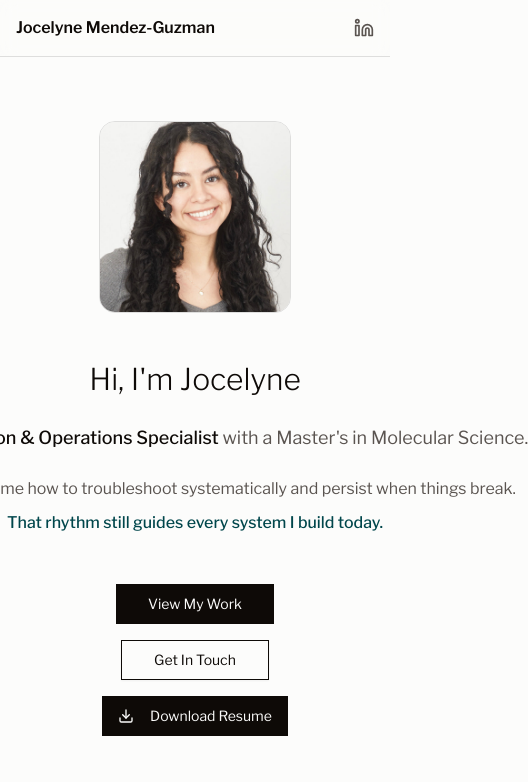
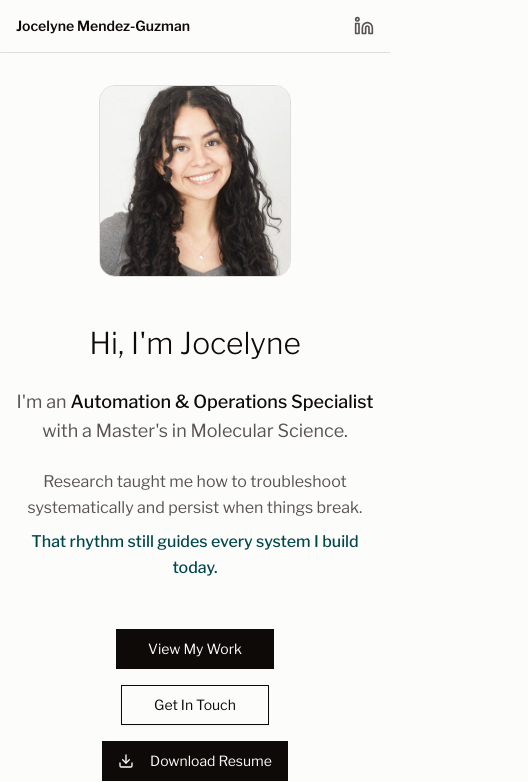
Before and after one commit to joce-biorender/portfolio, a Next.js app: page / in a window 390 px wide. Shown: the top 782 px of the page, 528 px wide, since content can reach past the window. Built offline with nearby package versions, Linux system fonts and the light colour scheme.

Commit message:
Fix mobile responsiveness in hero section - remove whitespace-nowrap and adjust text sizing

```diff
--- a/app/page.tsx
+++ b/app/page.tsx
@@ -61,7 +61,7 @@ export default function Home() {
       <nav className="sticky top-0 z-50 bg-background/95 backdrop-blur supports-[backdrop-filter]:bg-background/60 border-b border-border">
         <div className="max-w-7xl mx-auto px-4 sm:px-8 py-4 flex items-center justify-between">
           <div className="flex items-center gap-4 sm:gap-8">
-            <span className="text-base sm:text-lg text-foreground font-semibold font-sans">Jocelyne Mendez-Guzman</span>
+            <span className="text-sm sm:text-base md:text-lg text-foreground font-semibold font-sans">Jocelyne Mendez-Guzman</span>
             <div className="hidden md:flex items-center gap-6 font-sans font-medium">
               <a href="#automation" className="text-sm font-medium text-foreground hover:text-accent transition-colors">
                 Work
@@ -98,7 +98,7 @@ export default function Home() {
 
       <main>
         {/* Hero Section */}
-        <section className="min-h-screen flex items-center justify-center px-4 sm:px-8 py-16">
+        <section className="min-h-screen flex items-center justify-center px-4 sm:px-8 py-8 sm:py-16">
           <div className="max-w-4xl mx-auto text-center">
             <div className="mb-12 flex justify-center">
               <div className="relative w-48 h-48 sm:w-56 sm:h-56 rounded-2xl overflow-hidden border border-border">
@@ -116,10 +116,10 @@ export default function Home() {
 
 
             <div className="max-w-2xl mx-auto space-y-6">
-              <p className="text-lg sm:text-xl text-muted-foreground leading-relaxed whitespace-nowrap">
-                I'm an <span className="font-medium text-foreground">Automation & Operations Specialist</span> with a Master's in <span className="whitespace-nowrap">Molecular Science</span>.
+              <p className="text-lg sm:text-xl text-muted-foreground leading-relaxed">
+                I'm an <span className="font-medium text-foreground">Automation & Operations Specialist</span> with a Master's in Molecular Science.
               </p>
-              <p className="text-base sm:text-lg text-muted-foreground leading-relaxed whitespace-nowrap">
+              <p className="text-base sm:text-lg text-muted-foreground leading-relaxed">
                 Research taught me how to troubleshoot systematically and persist when things break.
                 <span className="block mt-2 text-accent font-medium">That rhythm still guides every system I build today.</span>
               </p>
```
